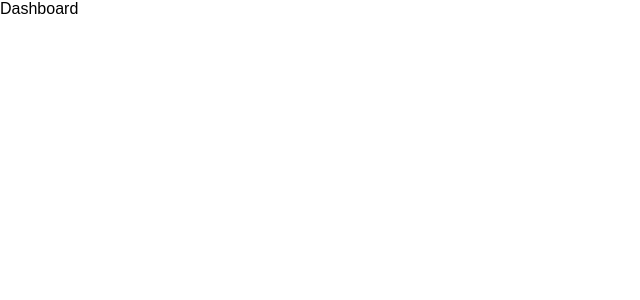
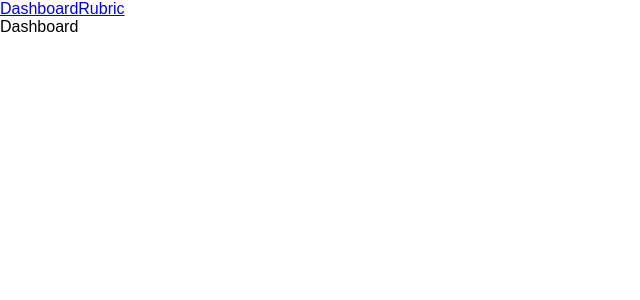
Before and after one commit to brightmanforever022/Broaden-io-client, a React (Create React App) app: page / in a window 1280 px wide. Shown: the top 300 px of the page, without its empty margins (0-640 px from the left). Built offline with nearby package versions, Linux system fonts and the light colour scheme.

Commit message:
added header with links:

```diff
--- a/src/App.js
+++ b/src/App.js
@@ -3,12 +3,14 @@ import { BrowserRouter, Route, Switch, Link, NavLink } from 'react-router-dom';
 import './App.css';
 import Dashboard from './components/Dashboard';
 import Rubric from './components/Rubric';
+import Header from './components/Header';
 
 class App extends Component {
   render() {
     return (
       <BrowserRouter>
         <div>
+          <Header />
           <Switch>
             <Route path="/" component={Dashboard} exact={true } />
             <Route path="/rubric" component={Rubric} />
--- /dev/null
+++ b/src/components/Header.js
@@ -0,0 +1,17 @@
+import React, { Component } from 'react';
+import { NavLink } from 'react-router-dom';
+
+class Header extends Component {
+  render() {
+    // TODO:add activeClassName for when the link is selected
+    return (
+      <header>
+
+        <NavLink to="/"exact={true}>Dashboard</NavLink>
+        <NavLink to="/rubric">Rubric</NavLink>
+      </header>
+    );
+  }
+}
+
+export default Header;
```
